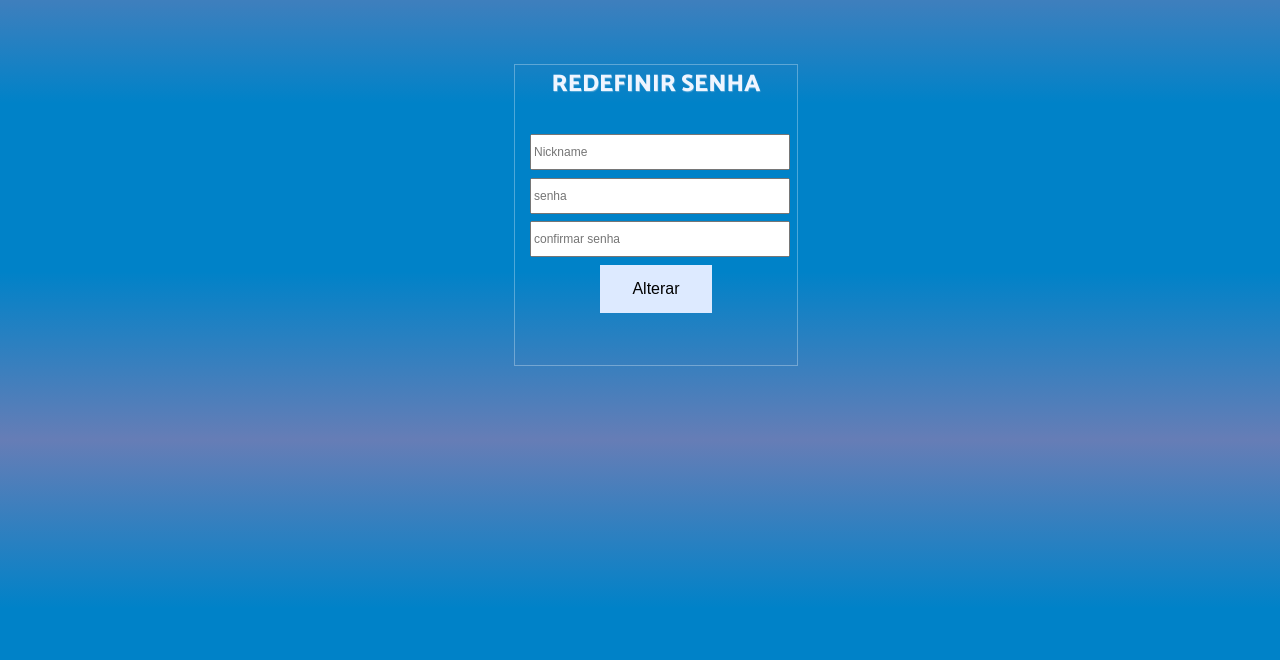
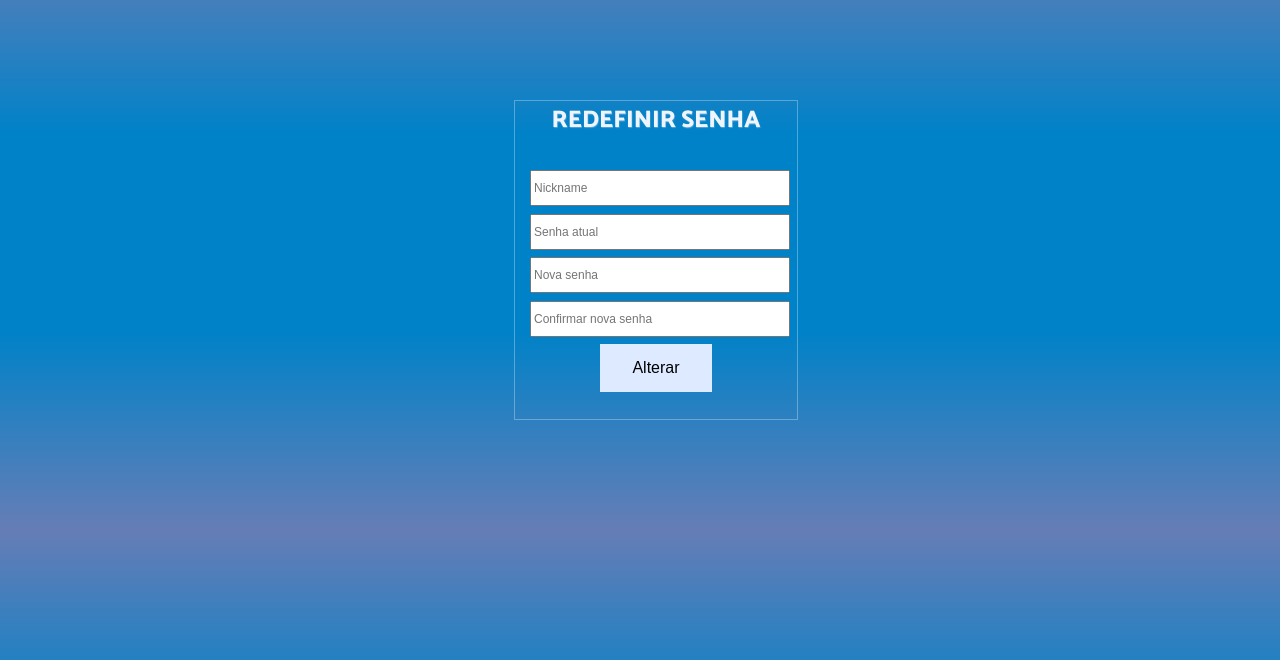
Before and after one commit to SamuelTheAlmeida/trabalho-web1.github.io, a PHP site: page /changePassword.php in a window 1280 px wide. Shown: the part 65-725 px from the top of the page. Run offline with PHP 8.4, Linux system fonts and the light colour scheme; some libraries are stand-ins or nearby versions.

Commit message:
formatação dos campos de troca de dados

```diff
--- a/changeInfo.php
+++ b/changeInfo.php
@@ -112,16 +112,15 @@ if ($_SERVER["REQUEST_METHOD"] == "POST") {
 
 
 <div id="colsContainer">
-  <div id="gridLogin">
     <div class="changeInfo" id="borders">
       <span class="sub">Alterar dados</span>
       <form id="loginForm" action="login.php" method="POST" class="loginForm">
         <input type="text" placeholder="E-mail (opcional)" name="email" class="loginInputs"> <br>
         <input type="password" placeholder="Telefone (opcional)" name="telefone" class="loginInputs">
-        <button id="alterar" class="submit" name="submit" value="alterar">Alterar</button>
+        <button id="alterar" class="submit" name="submit" value="alterar">Alterar</button><br>
+		<span><br></span><br>
       </form>
     </div>
-  </div>
 </div>
 
 <?php include("footer.php");?>
--- a/changePassword.php
+++ b/changePassword.php
@@ -111,17 +111,17 @@ if ($_SERVER["REQUEST_METHOD"] == "POST") {
         <?php endif; ?>
 
 <div id="colsContainer">
-  <div id="gridLogin">
     <div class="changeInfo" id="borders">
       <span class="sub">Redefinir senha</span>
       <form id="loginForm" action="login.php" method="POST" class="loginForm">
-        <input type="text" placeholder="Nickname" name="nicknameLogin" class="loginInputs"> <br>
-        <input type="password" placeholder="senha" name="senhaLogin" class="loginInputs">
-		<input type="password" placeholder="confirmar senha" name="confirmarSenhaLogin" class="loginInputs">
+        <input type="text" placeholder="Nickname" name="nicknameLogin" class="loginInputs">
+        <input type="password" placeholder="Senha atual" name="senhaLogin" class="loginInputs">
+        <input type="password" placeholder="Nova senha" name="senhaLogin" class="loginInputs">
+		<input type="password" placeholder="Confirmar nova senha" name="confirmarSenhaLogin" class="loginInputs">
         <button id="alterar" class="submit" name="submit" value="alterar">Alterar</button>
+		<span><br></span><br>
       </form>
     </div>
-  </div>
 </div>
 
 <?php include("footer.php");?>
--- a/styles.css
+++ b/styles.css
@@ -164,12 +164,10 @@ textarea {
 .changeInfo {
 	width: 20%;
 	float: center;
-	margin: 0 10px;
-	color: white;
-	height: 300px;
-	max-height: 500px;
+	margin: 100px 10px;
+	min-height: 150px;
+	overflow: hidden;
 	padding: 0 15px;
-	padding-top: 0 15px;
 	margin-left: 40%;
 }
 
```
